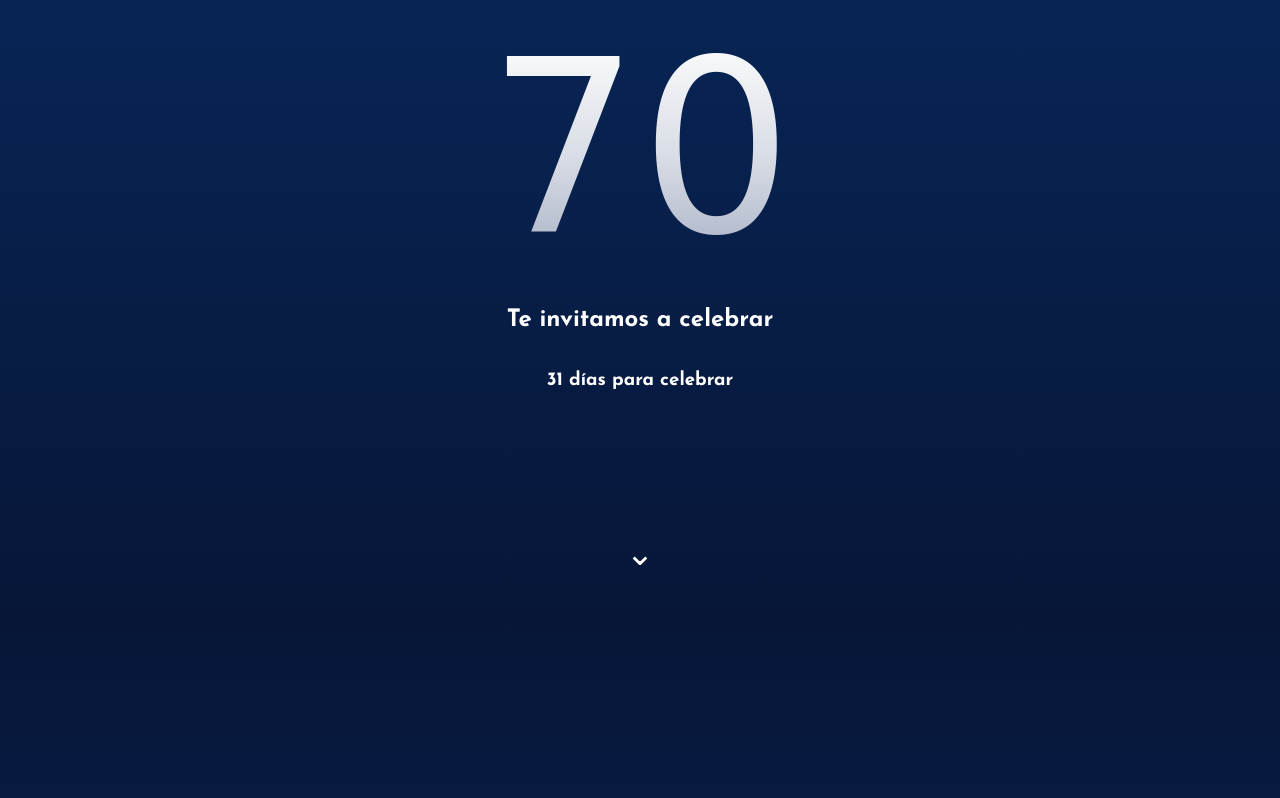
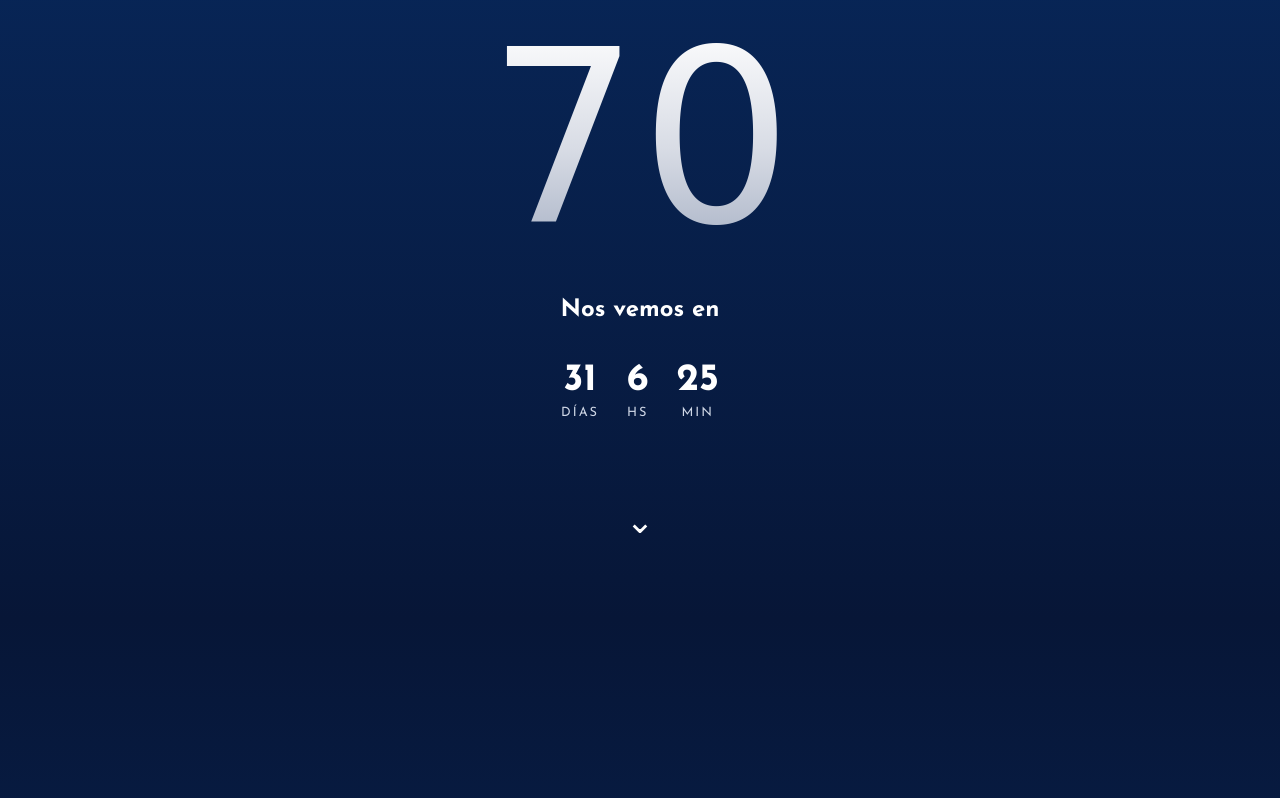
Before and after one commit to laledesma/cumple-chiquita-70, a plain HTML site: page index.html in a window 1280 px wide. Shown: the part 2907-3705 px from the top of the page. Drawn offline with Linux system fonts and the light colour scheme; a web font is replaced by a local one.

Commit message:
Add files via upload

```diff
--- a/index.html
+++ b/index.html
@@ -17,13 +17,41 @@ section{min-height:100vh;display:flex;flex-direction:column;justify-content:cent
 .name{letter-spacing:10px;font-size:1.4rem;font-weight:600}
 .seventy{font-family:'Agbalumo',cursive;font-size:min(30vw,240px);line-height:1;padding-bottom:.08em;background:linear-gradient(180deg,#fff,#d8dce5,#9da8be);-webkit-background-clip:text;-webkit-text-fill-color:transparent}
 .btn{padding:14px 28px;border:1px solid rgba(255,255,255,.6);border-radius:40px;color:white;text-decoration:none;display:inline-block;margin-top:20px}
-.arrow{position:absolute;bottom:max(30px, 6vh);left:50%;transform:translateX(-50%);font-size:34px;color:white;text-decoration:none;animation:float 3s infinite ease-in-out}
+.arrow{position:absolute;bottom:max(35px, 10vh);left:50%;transform:translateX(-50%);font-size:34px;color:white;text-decoration:none;animation:float 3s infinite ease-in-out}
 @keyframes float{50%{transform:translateX(-50%) translateY(4px)}}
-.wa{position:fixed;right:20px;bottom:70px;background:#25D366;color:white;padding:9px 14px;border-radius:999px;text-decoration:none;z-index:999;display:none}
+.wa{position:fixed;right:20px;bottom:max(70px, 12vh);background:#25D366;color:white;padding:9px 14px;border-radius:999px;text-decoration:none;z-index:999;display:none}
 .polaroids{display:grid;grid-template-columns:repeat(2,minmax(150px,190px));gap:20px;justify-content:center}
 .pol{width:190px;background:#fff;padding:10px;box-shadow:0 12px 25px rgba(0,0,0,.35)}
 .pol img{width:100%;height:190px;object-fit:cover}
 p{max-width:800px;font-size:1.15rem}
+/*cuenta regresiva*/
+.countdown{
+  display:flex;
+  justify-content:center;
+  gap:28px;
+  margin-top:20px;
+}
+
+.countdown div{
+  display:flex;
+  flex-direction:column;
+  align-items:center;
+}
+
+.countdown span{
+  font-size:2.4rem;
+  font-weight:700;
+  color:#fff;
+  line-height:1;
+}
+
+.countdown small{
+  margin-top:6px;
+  text-transform:uppercase;
+  letter-spacing:2px;
+  color:#cfd7e6;
+  font-size:.8rem;
+}
 </style></head><body>
 <a id="wa" class="wa" target="_blank" href="https://wa.me/5493512078106?text=Hola! Confirmo mi asistencia al cumpleaños de Chiquita.">💬 Confirmar</a>
 
@@ -48,7 +76,11 @@ p{max-width:800px;font-size:1.15rem}
 <div class="pol"><img src="fotos/vestido-negro.jpg"></div><div class="pol"><img src="fotos/cumple-66.jpg"></div>
 </div><a class="btn" target="_blank" href="https://photos.app.goo.gl/pLoWftoeoeKkWTRh6">Ver galería completa</a><a class="arrow" href="#celebracion">⌄</a></section>
 
-<section id="celebracion" class="g2"><div class="seventy">70</div><h2>Te invitamos a celebrar</h2><div id="count"></div><a class="arrow" href="#evento">⌄</a></section>
+<section id="celebracion" class="g2"><div class="seventy">70</div>
+    <!--El titulo viejo-->
+    <!--<h2>Te invitamos a celebrar</h2>-->
+    <h2>Nos vemos en</h2>
+    <div id="count"></div><a class="arrow" href="#evento">⌄</a></section>
 
 <section id="evento" class="g1"><h2>Detalles del evento</h2><p>📅 18 de julio de 2026</p><p>🕗 20:00 hs</p><p>📍 Rancho "El Tata"<br>A. Cura Brochero 2852, San Antonio</p>
 <a class="btn" target="_blank" href="https://maps.app.goo.gl/pU7a4r763Q7mLHxh6">📍 CÓMO LLEGAR</a>
@@ -57,5 +89,35 @@ p{max-width:800px;font-size:1.15rem}
 
 <section id="fin" class="g2"><h2>¿Nos acompañás?</h2><p>Por favor confirmá tu asistencia antes del 10 de julio.</p></section>
 <script>
-function upd(){const t=new Date('2026-07-18T20:00:00')-new Date();const d=Math.max(0,Math.floor(t/86400000));document.getElementById('count').innerHTML='<h3>'+d+' días para celebrar</h3>';} upd();
+function upd(){const t=new Date('2026-07-18T20:00:00')-new Date();const d=Math.max(0,Math.floor(t/86400000));
+/*cuenta regresiva*/
+/*document.getElementById('count').innerHTML='<h3>'+d+' días para celebrar</h3>'*/
+function upd(){
+  const target = new Date('2026-07-18T20:00:00');
+  const now = new Date();
+
+  const diff = target - now;
+
+  if(diff <= 0){
+    document.getElementById('count').innerHTML =
+      '<h3>¡Llegó el gran día!</h3>';
+    return;
+  }
+
+  const days = Math.floor(diff / (1000 * 60 * 60 * 24));
+  const hours = Math.floor((diff / (1000 * 60 * 60)) % 24);
+  const minutes = Math.floor((diff / (1000 * 60)) % 60);
+
+  document.getElementById('count').innerHTML = `
+    <div class="countdown">
+      <div><span>${days}</span><small>días</small></div>
+      <div><span>${hours}</span><small>hs</small></div>
+      <div><span>${minutes}</span><small>min</small></div>
+    </div>
+  `;
+}
+
+upd();
+setInterval(upd, 60000)
+;} upd();
 </script></body></html>
```
